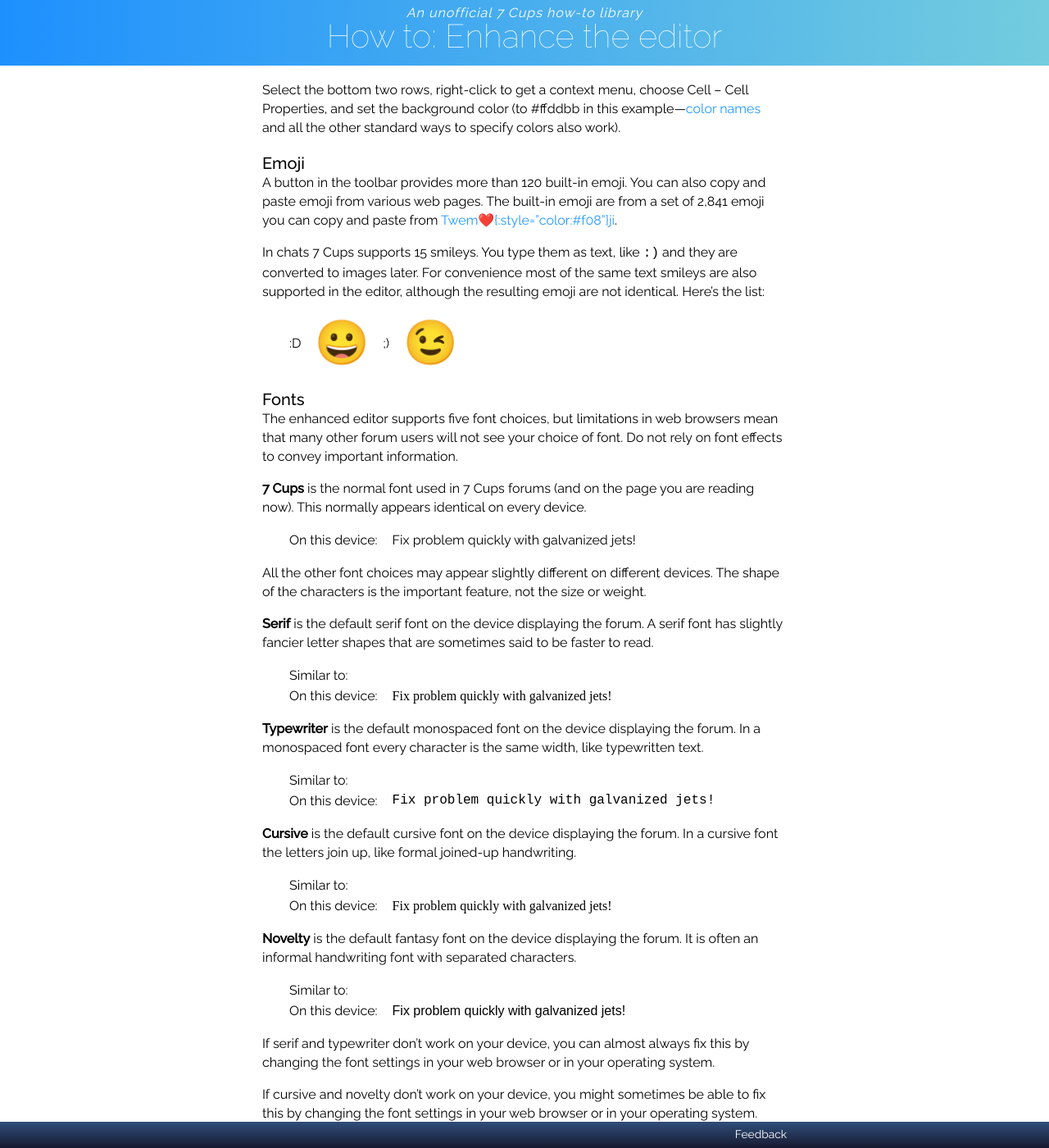
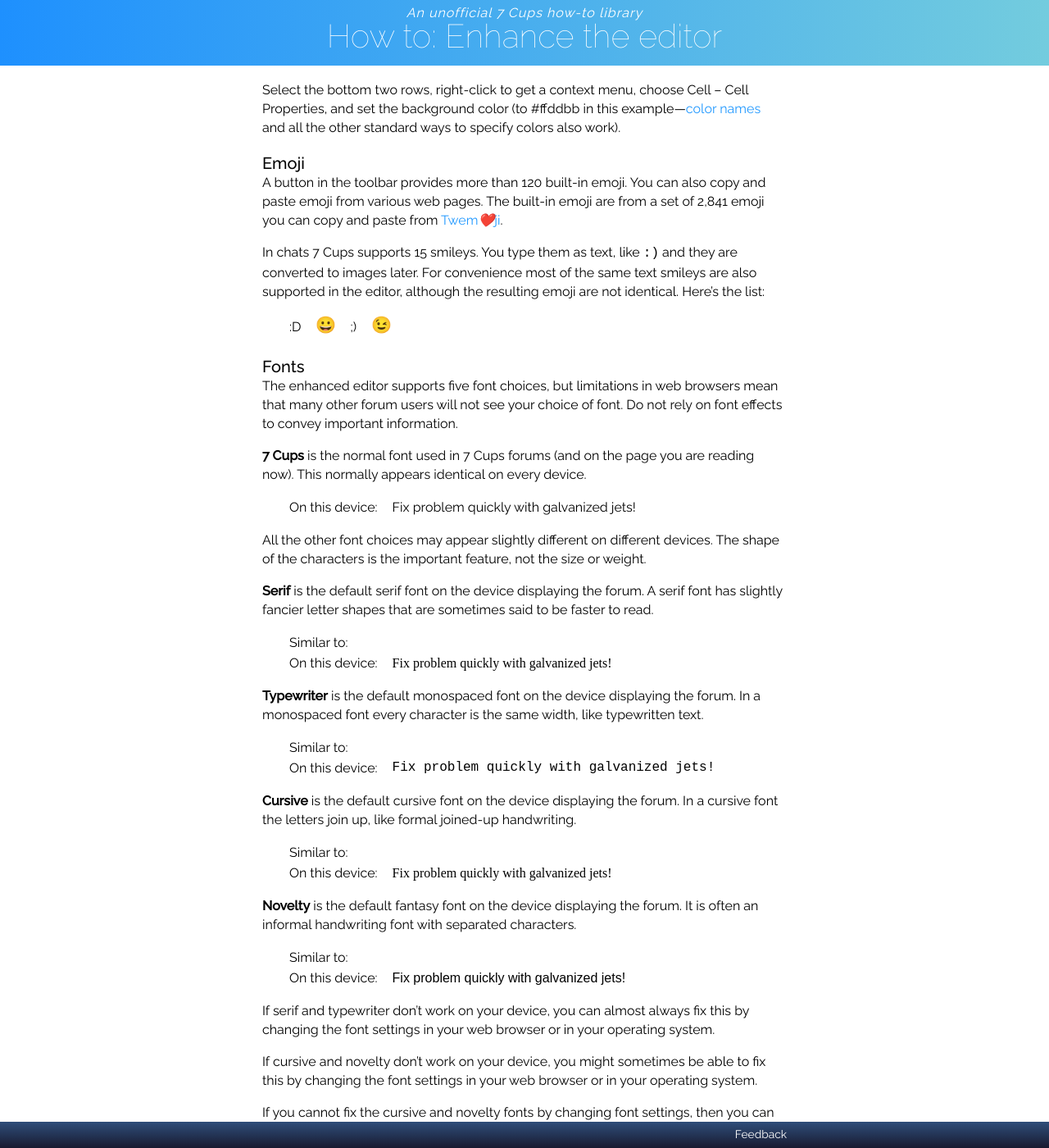
Before and after one commit to RarelyCharlie/rarelycharlie.github.io, a Jekyll site: the page built from _draft/editor.md, in a window 1280 px wide and 1400 px high, scrolled down 2485 px. Shown: the whole window at 82% size. Built offline with Jekyll 4.4.1, drawn with Linux system fonts in a browser that asks for light colours; emoji names are drawn with the system emoji font.

Commit message:
tweak style

```diff
--- a/_draft/editor.md
+++ b/_draft/editor.md
@@ -25,6 +25,8 @@ feedback: "https://www.7cups.com/@RarelyCharlie"
 .wf-shadowsintolight-n4-active .sample,
 .wf-sourceserifpro-n4-active .sample,
 .wf-sourcecodepro-n4-active wf-active .sample {display: block;}
+img[src*=twemoji] {width: 24px; height: 24px;}
+.twemoji i {font-style: normal; color: #80f;}
 </style>
 The editor is the part of 7 Cups where you type posts in the forums and entries in your feed.
 
@@ -110,7 +112,8 @@ Select the top row and press the Bold button.
 Select the bottom two rows, right-click to get a context menu, choose Cell – Cell Properties, and set the background color (to #ffddbb in this example—[color names](https://www.w3schools.com/colors/colors_names.asp) and all the other standard ways to specify colors also work).
 
 ### Emoji
-A button in the toolbar provides more than 120 built-in emoji. You can also copy and paste emoji from various web pages. The built-in emoji are from a set of 2,841 emoji you can copy and paste from [Twem❤️{:style="color:#f08"}ji](https://twemoji.maxcdn.com/2/test/preview.html).
+A button in the toolbar provides more than 120 built-in emoji. You can also copy and paste emoji from various web pages. The built-in emoji are from a set of 2,841 emoji you can copy and paste from [Twem*❤️*ji](https://twemoji.maxcdn.com/2/test/preview.html).
+{:.twemoji}
 
 In chats 7 Cups supports 15 smileys. You type them as text, like `:)` and they are converted to images later. For convenience most of the same text smileys are also supported in the editor, although the resulting emoji are not identical. Here's the list:
 
```
